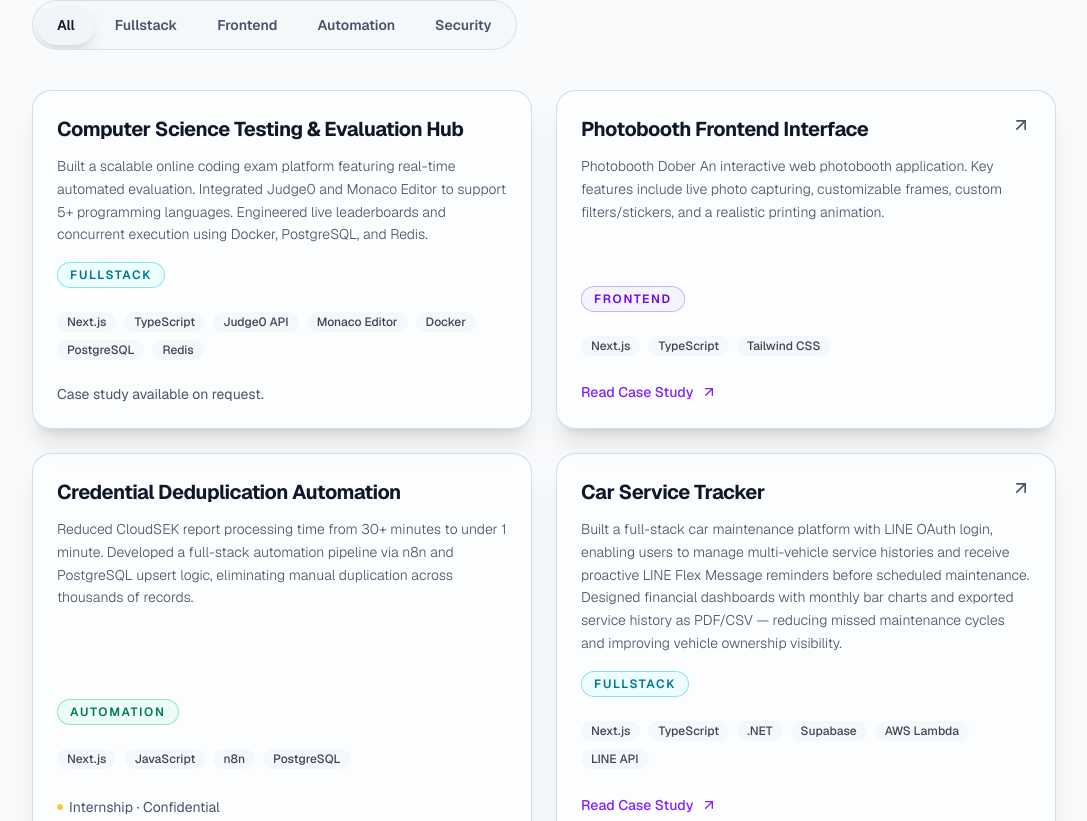
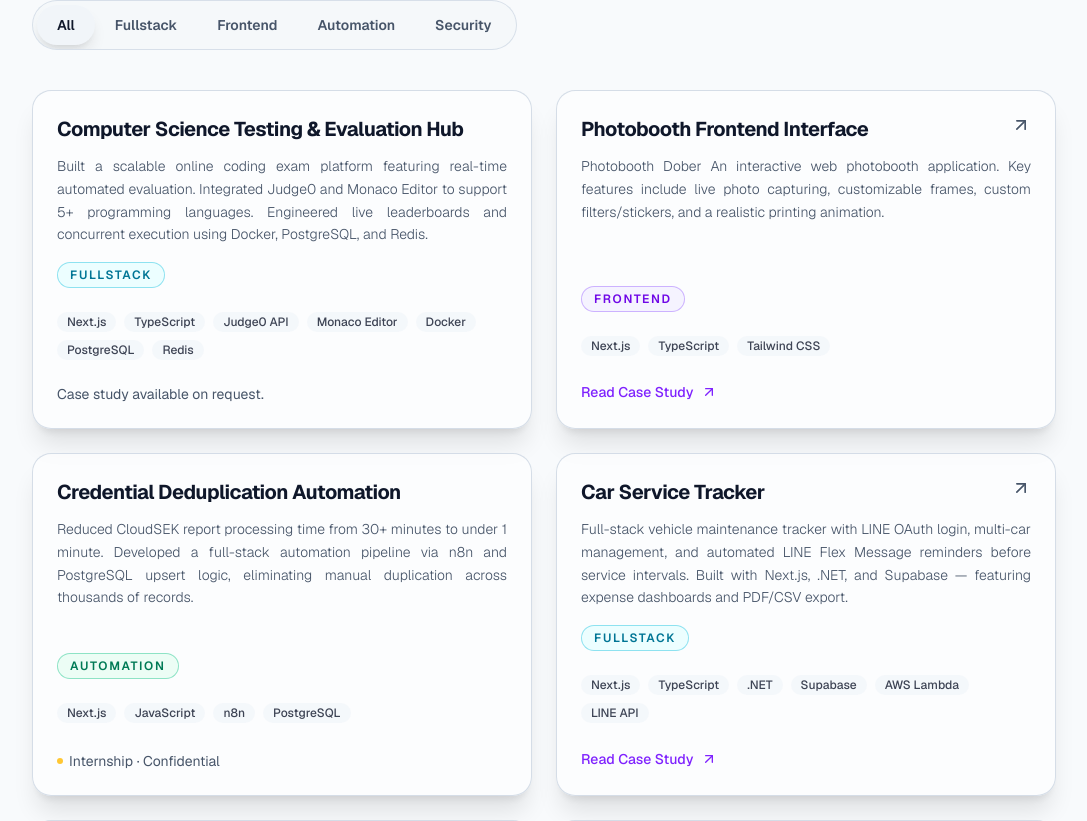
Before and after one commit to Jabjibi/profileme, a Next.js app: page / in a window 1280 px wide. Shown: the part 2379-3200 px from the top of the page, without its empty margins (96-1183 px from the left). Built offline with nearby package versions, Linux system fonts and the light colour scheme.

Commit message:
refactor: update project description for Car Service Tracker and adjust text alignment in ProjectCard

```diff
--- a/src/components/sections/project-card.tsx
+++ b/src/components/sections/project-card.tsx
@@ -34,7 +34,7 @@ export function ProjectCard({ project }: { project: ProjectItem }) {
             <ArrowUpRight className="size-5 shrink-0 text-muted-foreground transition-all duration-300 group-hover:-translate-y-1 group-hover:translate-x-1" />
           )}
         </div>
-        <p className="text-sm font-light leading-relaxed text-muted-foreground">
+        <p className="text-sm font-light leading-relaxed text-muted-foreground text-justify">
           {project.description.join(" ")}
         </p>
       </CardHeader>
--- a/src/data/portfolio.json
+++ b/src/data/portfolio.json
@@ -70,8 +70,8 @@
     {
       "title": "Car Service Tracker",
       "description": [
-        "Built a full-stack car maintenance platform with LINE OAuth login, enabling users to manage multi-vehicle service histories and receive proactive LINE Flex Message reminders before scheduled maintenance.",
-        "Designed financial dashboards with monthly bar charts and exported service history as PDF/CSV — reducing missed maintenance cycles and improving vehicle ownership visibility."
+        "Full-stack vehicle maintenance tracker with LINE OAuth login, multi-car management, and automated LINE Flex Message reminders before service intervals.",
+        "Built with Next.js, .NET, and Supabase — featuring expense dashboards and PDF/CSV export."
       ],
       "stack": ["Next.js", "TypeScript", ".NET", "Supabase", "AWS Lambda", "LINE API"],
       "category": "fullstack",
```
